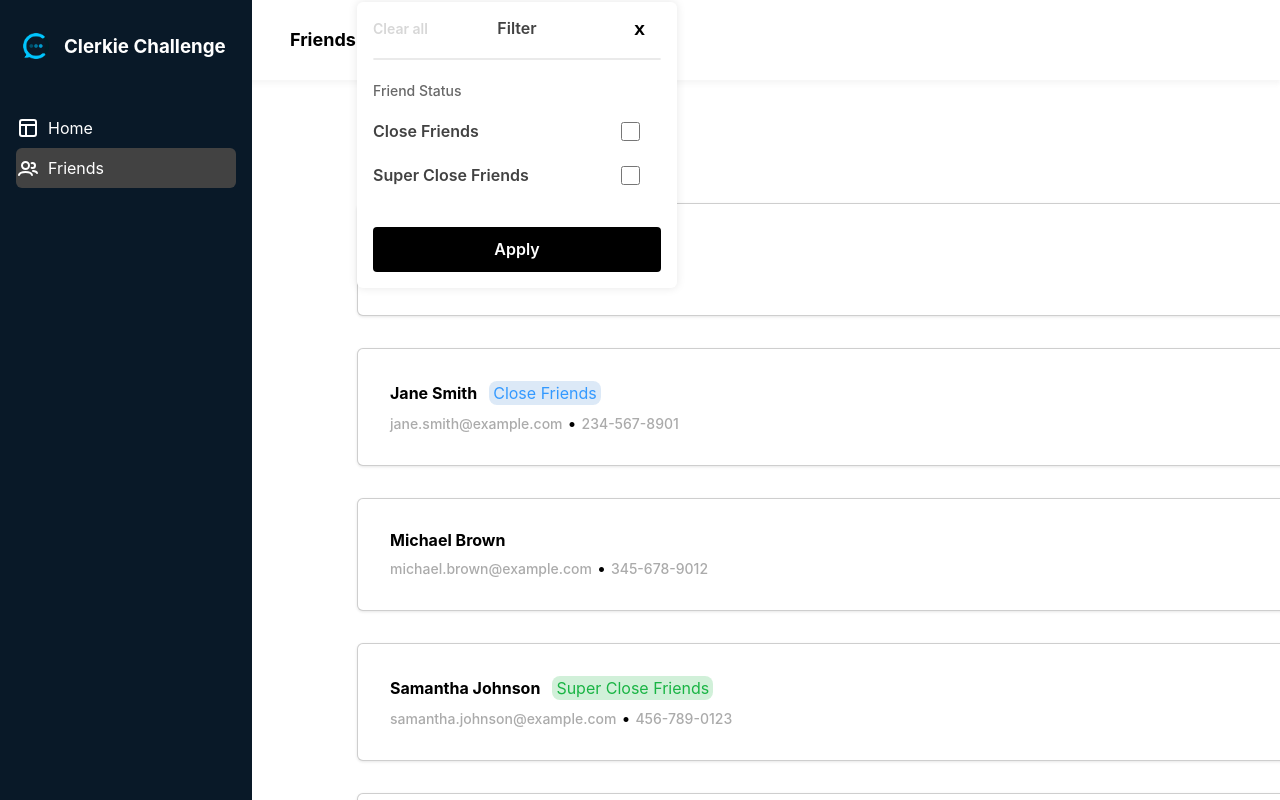
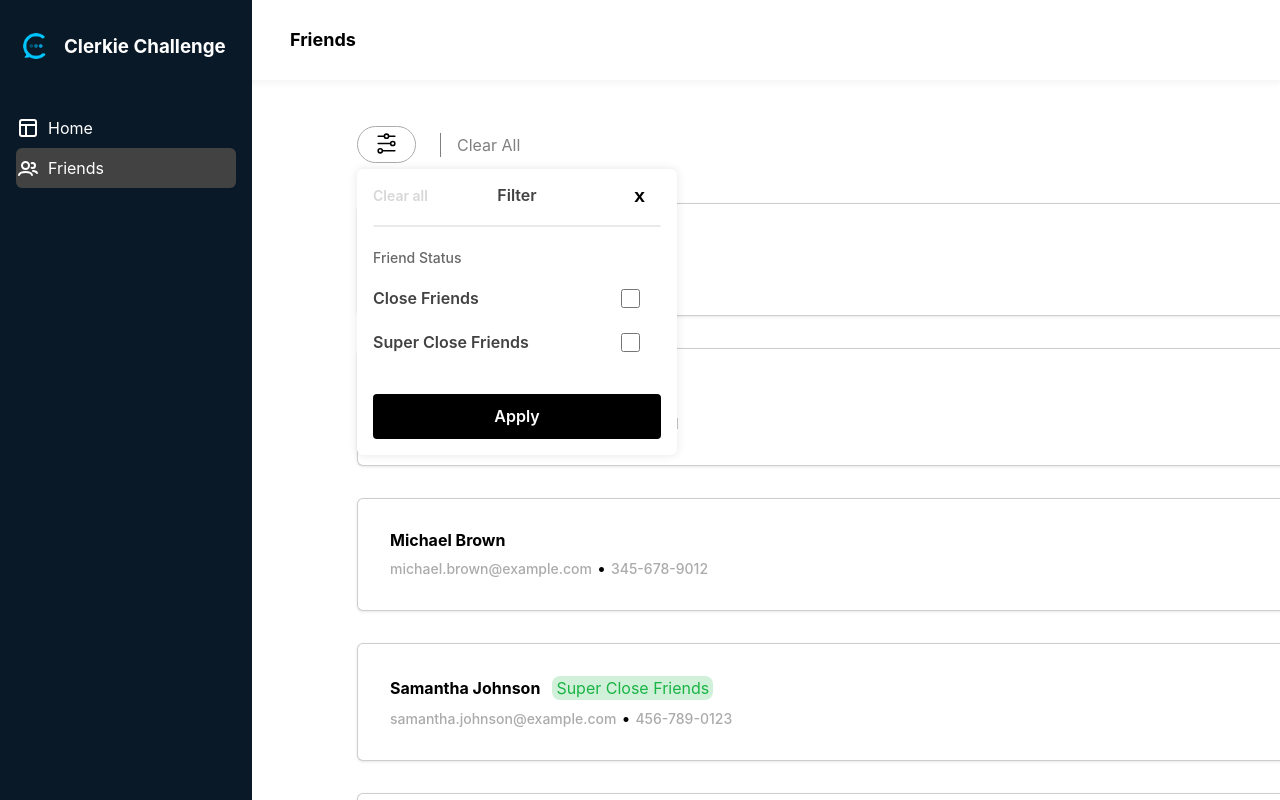
Before and after one commit to JamesLiuZX/Clerkie-Challenge, a Next.js app: page /friends in a window 1280 px wide. Both pictures are taken after a click on the button 386 px from the left and 144 px from the top of the page. Shown: the top 800 px of the page. Built offline with nearby package versions, Linux system fonts and the light colour scheme.

Commit message:
Finalise styling for filter menu

```diff
--- a/styles/FilterMenu.module.css
+++ b/styles/FilterMenu.module.css
@@ -6,7 +6,10 @@
   box-shadow: 0px 0px 10px rgba(0, 0, 0, 0.1);
   border-radius: 6px;
   padding: 1rem;
-  z-index: 1;
+  position: absolute;
+  top: 70%;
+  left: 0;
+  z-index: 10;
 }
 
 .filter-menu-header {
--- a/styles/Friends.module.css
+++ b/styles/Friends.module.css
@@ -14,6 +14,7 @@
   margin-left: auto;
   margin-right: auto;
   padding-bottom: 24px;
+  position: relative;
 }
 
 .filter-button {
```
